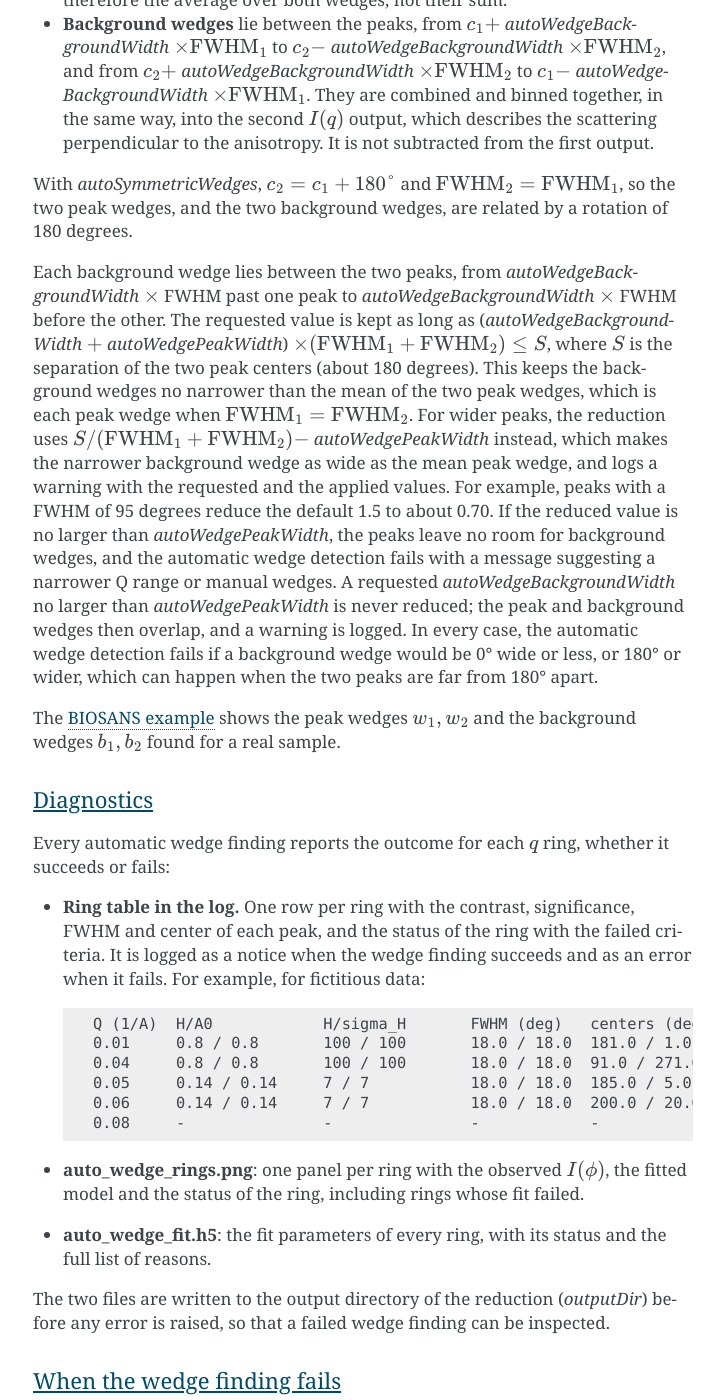
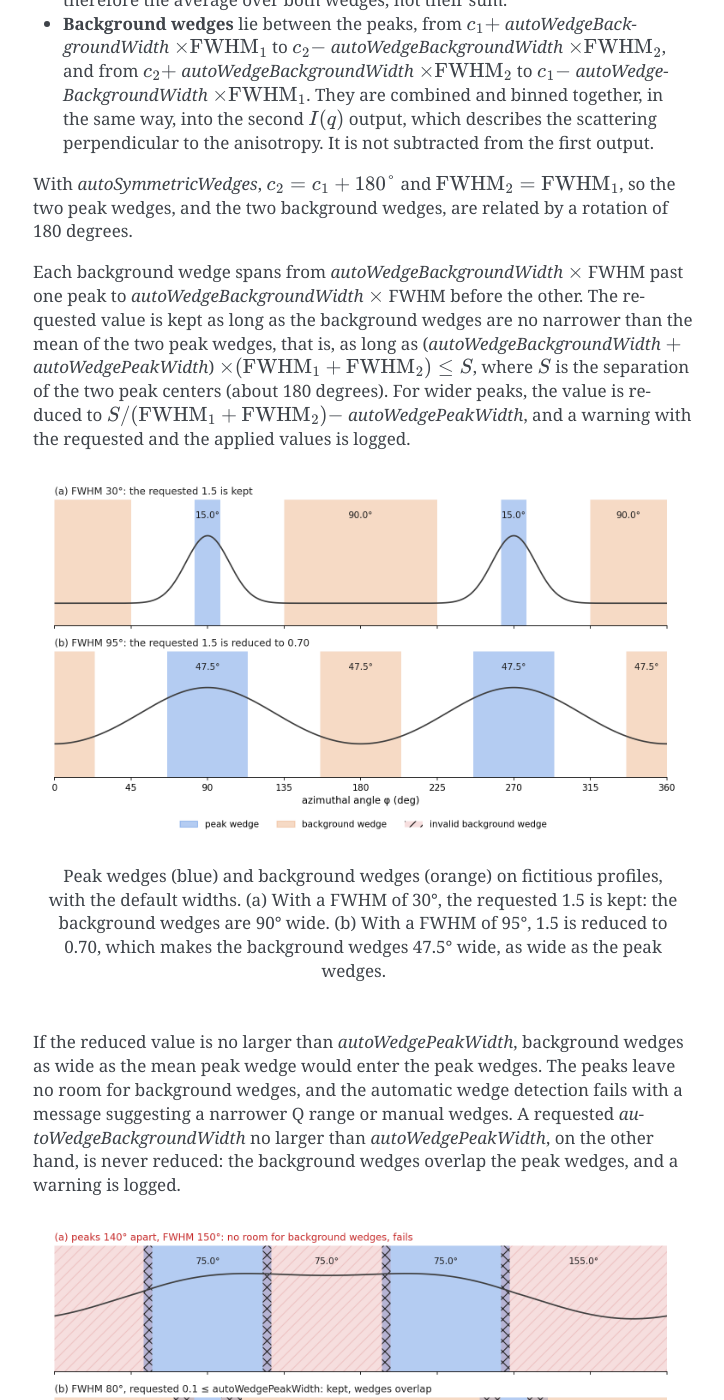
Before and after one commit to neutrons/drtsans, a Sphinx documentation site: the page built from docs/user/binning.rst, in a window 1280 px wide and 1400 px high, scrolled down 8350 px. Shown: the whole window, without its empty margins (387-1111 px from the left). Built offline with Sphinx 7.4.7, drawn with Linux system fonts in a browser that asks for light colours; the version number is read from the project's files by our own code; some of the changed text lies outside the part shown.

Commit message:
Illustrate the auto-wedge background-width rules with diagrams
Split the paragraph on the background width into three parts, each followed
by a figure of the peak and background wedges on fictitious profiles: the
value kept or reduced, no room versus requested overlap, and the 0 to 180 deg
limit on each background wedge. Also describe autoWedgePeakWidth as a
half-width and autoWedgeBackgroundWidth as the distance from each peak center.

Co-Authored-By: Claude Opus 5.5 <noreply@anthropic.com>

```diff
--- a/docs/user/binning.rst
+++ b/docs/user/binning.rst
@@ -131,9 +131,9 @@ The range :math:`(-90, 90)` is effectively masked during the wedge search.
 Other additional options for the automatic wedge finding:
 
 - `autoWedgeAzimuthalDelta`: binning in azimuthal angle when generating the :math:`I(\phi)` profile.
-- `autoWedgePeakWidth`: width of the peak wedges, as a fraction of the FWHM of the fitted peaks.
-- `autoWedgeBackgroundWidth`: position of the edges of the background wedges, as a fraction of the FWHM of the
-  fitted peaks.
+- `autoWedgePeakWidth`: half-width of each peak wedge, as a fraction of the FWHM of the fitted peak.
+- `autoWedgeBackgroundWidth`: distance from each peak center to the nearer edge of the background wedges, as a
+  fraction of the FWHM of that peak.
 - `autoWedgeSignalToNoiseMin`, `autoWedgeContrastMin` and `autoWedgeCenterTolerance`: thresholds that decide
   which :math:`q` rings determine the wedges.
 
@@ -268,20 +268,46 @@ two peak wedges and two background wedges:
 With `autoSymmetricWedges`, :math:`c_2 = c_1 + 180°` and :math:`\mathrm{FWHM}_2 = \mathrm{FWHM}_1`, so the two
 peak wedges, and the two background wedges, are related by a rotation of 180 degrees.
 
-Each background wedge lies between the two peaks, from `autoWedgeBackgroundWidth` :math:`\times` FWHM past one peak
-to `autoWedgeBackgroundWidth` :math:`\times` FWHM before the other. The requested value is kept as long as
+Each background wedge spans from `autoWedgeBackgroundWidth` :math:`\times` FWHM past one peak to
+`autoWedgeBackgroundWidth` :math:`\times` FWHM before the other. The requested value is kept as long as the
+background wedges are no narrower than the mean of the two peak wedges, that is, as long as
 (`autoWedgeBackgroundWidth` :math:`+` `autoWedgePeakWidth`) :math:`\times (\mathrm{FWHM}_1 + \mathrm{FWHM}_2) \le S`,
-where :math:`S` is the separation of the two peak centers (about 180 degrees). This keeps the background wedges
-no narrower than the mean of the two peak wedges, which is each peak wedge when
-:math:`\mathrm{FWHM}_1 = \mathrm{FWHM}_2`. For wider peaks, the reduction uses
-:math:`S / (\mathrm{FWHM}_1 + \mathrm{FWHM}_2) -` `autoWedgePeakWidth` instead, which makes the narrower background
-wedge as wide as the mean peak wedge, and logs a warning with the requested and the applied values. For example, peaks with a
-FWHM of 95 degrees reduce the default 1.5 to about 0.70. If the reduced value is no larger than
-`autoWedgePeakWidth`, the peaks leave no room for background wedges, and the automatic wedge detection fails with a
+where :math:`S` is the separation of the two peak centers (about 180 degrees). For wider peaks, the value is reduced
+to :math:`S / (\mathrm{FWHM}_1 + \mathrm{FWHM}_2) -` `autoWedgePeakWidth`, and a warning with the requested and the
+applied values is logged.
+
+.. figure:: media/auto_wedge_background_kept_reduced.png
+   :alt: peak and background wedges for peaks with a FWHM of 30 and 95 degrees
+   :width: 800px
+
+   Peak wedges (blue) and background wedges (orange) on fictitious profiles, with the default widths. (a) With a
+   FWHM of 30°, the requested 1.5 is kept: the background wedges are 90° wide. (b) With a FWHM of 95°, 1.5 is
+   reduced to 0.70, which makes the background wedges 47.5° wide, as wide as the peak wedges.
+
+If the reduced value is no larger than `autoWedgePeakWidth`, background wedges as wide as the mean peak wedge would
+enter the peak wedges. The peaks leave no room for background wedges, and the automatic wedge detection fails with a
 message suggesting a narrower Q range or manual wedges. A requested `autoWedgeBackgroundWidth` no larger than
-`autoWedgePeakWidth` is never reduced; the peak and background wedges then overlap, and a warning is logged. In every
-case, the automatic wedge detection fails if a background wedge would be 0° wide or less, or 180° or wider, which
-can happen when the two peaks are far from 180° apart.
+`autoWedgePeakWidth`, on the other hand, is never reduced: the background wedges overlap the peak wedges, and a
+warning is logged.
+
+.. figure:: media/auto_wedge_background_no_room_overlap.png
+   :alt: wide peaks leaving no room for background wedges, and background wedges overlapping the peak wedges
+   :width: 800px
+
+   (a) Peaks 140° apart with a FWHM of 150°: the reduced value, 0.22, is below `autoWedgePeakWidth` = 0.25, so
+   the background wedges would overlap the peak wedges (cross-hatched) and the detection fails. (b) A requested
+   value of 0.1 is kept: the background wedges overlap the peak wedges, and a warning is logged.
+
+In every case, the automatic wedge detection fails if a background wedge would be 0° wide or less, or 180° or
+wider, which can happen when the two peaks are far from 180° apart.
+
+.. figure:: media/auto_wedge_background_not_antipodal.png
+   :alt: background wedges for peaks 160 and 50 degrees apart
+   :width: 800px
+
+   (a) Peaks 160° apart: the background wedges are 100° and 140° wide, both valid. (b) Peaks 50° apart: the
+   value is reduced to 1.0, leaving background wedges of 10° and 270°. The second one is 180° or wider, so the
+   detection fails.
 
 The :ref:`BIOSANS example <user.binning.auto_wedge_biosans>` shows the peak wedges :math:`w_1, w_2` and the
 background wedges :math:`b_1, b_2` found for a real sample.
--- /dev/null
+++ b/docs/user/media/scripts/auto_wedge_background_width.py
@@ -0,0 +1,121 @@
+"""Draw the auto_wedge_background_*.png figures for docs/user/binning.rst, section "From peaks to wedges".
+
+Each panel shows a fictitious azimuthal profile I(phi) with two Gaussian peaks, unrolled from 0 to 360 deg, the two
+peak wedges and the two background wedges, and the angular width of each wedge. The background width is applied as
+in drtsans.auto_wedge.getWedgeSelection: kept, reduced, or rejected.
+
+Usage: python auto_wedge_background_width.py <output directory>
+"""
+
+import argparse
+import os
+
+import matplotlib
+
+matplotlib.use("Agg")
+import matplotlib.pyplot as plt  # noqa: E402
+import numpy as np  # noqa: E402
+
+SIGMA_TO_FWHM = 2.0 * np.sqrt(2.0 * np.log(2.0))
+PEAK_WIDTH = 0.25  # default of autoWedgePeakWidth
+INK, CURVE, PEAK_COLOR, BACKGROUND_COLOR, FAIL_COLOR = "#1f1f1f", "#3d3d3d", "#2a6fdb", "#e8955a", "#c62828"
+# per figure, two panels: title, peak centers (deg), FWHM (deg), requested autoWedgeBackgroundWidth
+FIGURES = {
+    "kept_reduced": [
+        ("(a) FWHM 30°: the requested 1.5 is kept", (90.0, 270.0), 30.0, 1.5),
+        ("(b) FWHM 95°: the requested 1.5 is reduced to 0.70", (90.0, 270.0), 95.0, 1.5),
+    ],
+    "no_room_overlap": [
+        ("(a) peaks 140° apart, FWHM 150°: no room for background wedges, fails", (90.0, 230.0), 150.0, 1.5),
+        ("(b) FWHM 80°, requested 0.1 ≤ autoWedgePeakWidth: kept, wedges overlap", (90.0, 270.0), 80.0, 0.1),
+    ],
+    "not_antipodal": [
+        ("(a) peaks 160° apart, FWHM 20°: background wedges of 100° and 140°", (90.0, 250.0), 20.0, 1.5),
+        ("(b) peaks 50° apart, FWHM 20°: a background wedge of 270°, fails", (90.0, 140.0), 20.0, 1.5),
+    ],
+}
+
+
+def applied_background_width(centers: tuple[float, float], fwhm: float, requested: float) -> tuple[float, bool]:
+    """Background width applied by getWedgeSelection, and whether the peaks leave room for background wedges."""
+    if requested <= PEAK_WIDTH:  # kept as requested, the wedges overlap
+        return requested, True
+    separation = min(abs(centers[1] - centers[0]), 360.0 - abs(centers[1] - centers[0]))
+    if (requested + PEAK_WIDTH) * 2 * fwhm <= separation:
+        return requested, True
+    reduced = separation / (2 * fwhm) - PEAK_WIDTH
+    return reduced, reduced > PEAK_WIDTH
+
+
+def spans(start: float, width: float) -> list[tuple[float, float]]:
+    """Split the angular range [start, start + width] (deg) into pieces within [0, 360]."""
+    start %= 360.0
+    if start + width <= 360.0:
+        return [(start, start + width)]
+    return [(start, 360.0), (0.0, start + width - 360.0)]
+
+
+def shade(ax: plt.Axes, start: float, width: float, color: str, label: str, hatch: str | None = None) -> None:
+    """Shade a wedge of ``width`` deg starting at ``start`` deg and write its width above it."""
+    for low, high in spans(start, width):
+        ax.axvspan(low, high, color=color, alpha=0.35 if hatch is None else 0.15, hatch=hatch, lw=0)
+    widest = max(spans(start, width), key=lambda piece: piece[1] - piece[0])
+    ax.text((widest[0] + widest[1]) / 2, 0.385, label, color=INK, ha="center", va="bottom", fontsize=10)
+
+
+def panel(ax: plt.Axes, title: str, centers: tuple[float, float], fwhm: float, requested: float) -> None:
+    """Draw one panel: the profile, the peak wedges and the background wedges."""
+    width, room = applied_background_width(centers, fwhm, requested)
+    phi = np.linspace(0.0, 360.0, 1441)
+    profile = np.full_like(phi, 0.2)
+    for center in centers:
+        distance = (phi - center + 180.0) % 360.0 - 180.0
+        profile += 0.15 * np.exp(-0.5 * (distance * SIGMA_TO_FWHM / fwhm) ** 2)
+    ax.plot(phi, profile, color=CURVE, lw=1.6)
+    for center in centers:
+        shade(ax, center - PEAK_WIDTH * fwhm, 2 * PEAK_WIDTH * fwhm, PEAK_COLOR, f"{2 * PEAK_WIDTH * fwhm:.1f}°")
+    distance = (centers[1] - centers[0]) % 360.0
+    for start, extent in [(centers[0], distance), (centers[1], 360.0 - distance)]:
+        background = extent - 2 * width * fwhm  # angular width of this background wedge
+        failed = not room or not 0.0 < background < 180.0
+        shade(ax, start + width * fwhm, background, FAIL_COLOR if failed else BACKGROUND_COLOR,
+              f"{background:.1f}°", hatch="//" if failed else None)  # fmt: skip
+    if width < PEAK_WIDTH:  # mark where the background wedges enter the peak wedges, on both sides of each peak
+        for center in centers:
+            for sign in (1.0, -1.0):
+                start = center + sign * (width if sign > 0 else PEAK_WIDTH) * fwhm
+                for low, high in spans(start, (PEAK_WIDTH - width) * fwhm):
+                    ax.axvspan(low, high, fc="none", ec=INK, hatch="xx", lw=0)
+    ax.set_title(title, loc="left", fontsize=11, color=FAIL_COLOR if not room or "fails" in title else INK)
+    ax.set_xlim(0.0, 360.0)
+    ax.set_ylim(0.15, 0.43)
+    ax.set_xticks(np.arange(0, 361, 45))
+    ax.set_yticks([])
+    ax.spines[["top", "right", "left"]].set_visible(False)
+
+
+def draw(name: str, output: str) -> None:
+    """Draw the figure ``name`` and save it to ``output``."""
+    fig, axes = plt.subplots(2, 1, figsize=(10.0, 5.6), dpi=150, sharex=True)
+    for ax, (title, centers, fwhm, requested) in zip(axes, FIGURES[name]):
+        panel(ax, title, centers, fwhm, requested)
+    axes[-1].set_xlabel("azimuthal angle φ (deg)", fontsize=11)
+    handles = [plt.Rectangle((0, 0), 1, 1, color=PEAK_COLOR, alpha=0.35),
+               plt.Rectangle((0, 0), 1, 1, color=BACKGROUND_COLOR, alpha=0.35),
+               plt.Rectangle((0, 0), 1, 1, fc=FAIL_COLOR, alpha=0.15, hatch="//")]  # fmt: skip
+    labels = ["peak wedge", "background wedge", "invalid background wedge"]
+    if name == "no_room_overlap":
+        handles.append(plt.Rectangle((0, 0), 1, 1, fc="none", ec=INK, hatch="xx", lw=0))
+        labels.append("overlap of background and peak wedges")
+    fig.legend(handles, labels, loc="lower center", ncol=len(labels), frameon=False, fontsize=10)
+    fig.tight_layout(rect=(0.0, 0.06, 1.0, 1.0))
+    fig.savefig(output)
+    plt.close(fig)
+
+
+if __name__ == "__main__":
+    parser = argparse.ArgumentParser(description=__doc__.splitlines()[0])
+    parser.add_argument("output_dir", help="directory where to write the PNG files")
+    directory = parser.parse_args().output_dir
+    for figure_name in FIGURES:
+        draw(figure_name, os.path.join(directory, f"auto_wedge_background_{figure_name}.png"))
```
Also changed, not shown: docs/user/media/auto_wedge_background_kept_reduced.png (added), docs/user/media/auto_wedge_background_no_room_overlap.png (added), docs/user/media/auto_wedge_background_not_antipodal.png (added).
